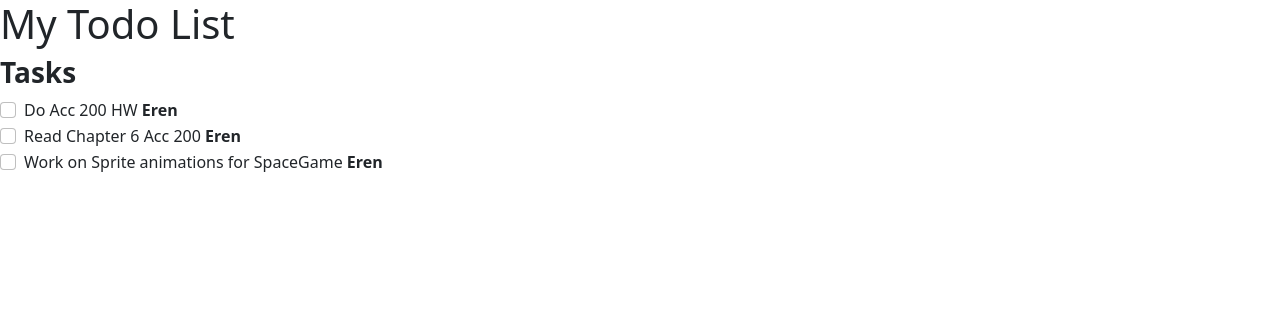
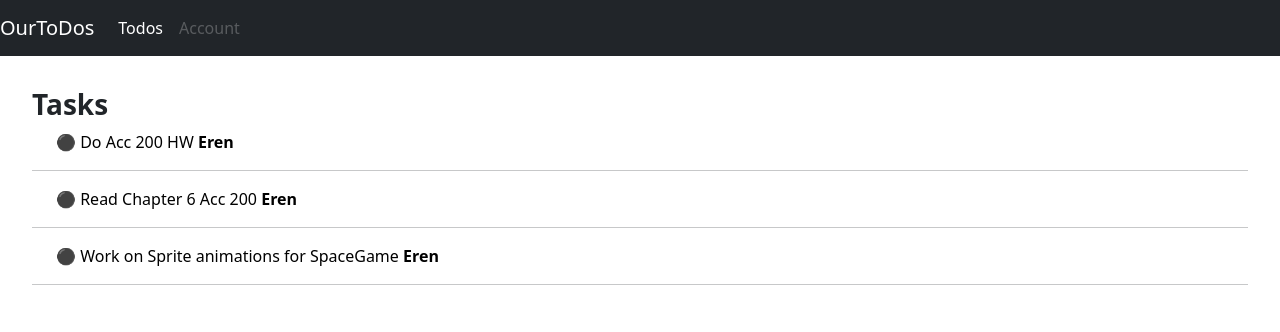
Before and after one commit to Ereneri/OurToDos, a Django app: page / in a window 1280 px wide. Shown: the top 332 px of the page. Run offline with Django 4.2, Linux system fonts and the light colour scheme; data comes from the database, SQL or seed files in the repository; both versions use the stored data as it was after the commit.

Commit message:
Clean CSS Frontend

```diff
--- a/ourtodos/ourtodos/accounts/templates/accounts/layout.html
+++ b/ourtodos/ourtodos/accounts/templates/accounts/layout.html
@@ -1,3 +1,5 @@
+{% load static %}
+
 <!DOCTYPE html>
 <html lang="en">
     <head>
@@ -5,8 +7,21 @@
         <link href="https://cdn.jsdelivr.net/npm/bootstrap@5.0.2/dist/css/bootstrap.min.css" rel="stylesheet" integrity="sha384-EVSTQN3/azprG1Anm3QDgpJLIm9Nao0Yz1ztcQTwFspd3yD65VohhpuuCOmLASjC" crossorigin="anonymous">
         <meta charset="utf-8">
         <meta name="viewport" content="width=device-width, initial-scale=1">
+        <link href="{% static 'accounts/styles.css' %}" rel="stylesheet">
     </head>
     <body>
+        <nav class="navbar navbar-expand-lg navbar-dark bg-dark">
+            <a class="navbar-brand" href="#">OurToDos</a>
+            <button class="navbar-toggler" type="button" data-toggle="collapse" data-target="#navbarNavAltMarkup" aria-controls="navbarNavAltMarkup" aria-expanded="false" aria-label="Toggle navigation">
+              <span class="navbar-toggler-icon"></span>
+            </button>
+            <div class="collapse navbar-collapse" id="navbarNavAltMarkup">
+              <div class="navbar-nav">
+                <a class="nav-item nav-link active" href="#">Todos</a>
+                <a class="nav-item nav-link disabled" href="#">Account</a>
+              </div>
+            </div>
+          </nav>
         {% block body %}
         {% endblock %}
     </body>
--- a/ourtodos/ourtodos/accounts/templates/accounts/task_list.html
+++ b/ourtodos/ourtodos/accounts/templates/accounts/task_list.html
@@ -1,27 +1,34 @@
 {% extends "accounts/layout.html" %}
 
 {% block body %}
+<div style="padding: 2em">
     {% for message in messages %}
         <div class="alert alert-primary">
             {{ message }}
         </div>
     {% endfor %}
-<h1>My Todo List</h1>
     <h3><strong>Tasks</strong></h3>
 
         <table>
             {% for task in tasks %}
             <tr>
+                <a href="{% url 'completeTask' task.id %}" style="text-decoration: none; color: black">
                     <div class="form-check">
-                <input class="form-check-input" type="checkbox" value="" id="flexCheckDefault">
-                <label class="form-check-label" for="flexCheckDefault">
+                        {% if task.complete %}
+                        <div style="text-decoration: line-through; color: darkgray">
+                                ✅
                                 {{ task.task }}
                                 <strong>{{ task.user }}</strong>
-                    {% if task.complete %}
                                 {{ task.compltedBy }}
+                        </div>
+                        {% else %}
+                            ⚫
+                            {{ task.task }}
+                            <strong>{{ task.user }}</strong>
                         {% endif %}
-                </label>
                     </div>
+                </a>
+                <hr>
             </tr>
             {% empty %}
                 <h3>No tasks</h3>
@@ -29,4 +36,6 @@
             </tr>
     </table>
 
+</div>
+
 {% endblock %}
--- a/ourtodos/ourtodos/accounts/urls.py
+++ b/ourtodos/ourtodos/accounts/urls.py
@@ -15,9 +15,10 @@ Including another URLconf
 """
 from django.contrib import admin
 from django.urls import path
-from .views import TaskList
+from .views import TaskList, completeTask
 
 urlpatterns = [
     path('admin/', admin.site.urls),
-    path('', TaskList.as_view(), name='list'),
+    path('', TaskList.as_view(), name='index'),
+    path('completeTask/<int:task_id>', completeTask, name='completeTask'),
 ]
--- a/ourtodos/ourtodos/accounts/views.py
+++ b/ourtodos/ourtodos/accounts/views.py
@@ -1,8 +1,9 @@
-from http.client import HTTPResponse
+from django.http import HttpResponse,HttpResponseRedirect
 from django.shortcuts import render, redirect
 from django.contrib.auth import authenticate, login, logout
 from django.views.generic.list import ListView
 from django.views.generic.edit import CreateView
+from django.urls import reverse
 from django import forms
 from .models import Task
 from django.contrib import messages
@@ -24,6 +25,9 @@ class taskForm(forms.ModelForm):
 
 ###############################################################################
 
+def index(request):
+    return render(request, 'index.html')
+
 def createNewTask(request, list_id):
     list = Task.objects.get(id=task_id)
 
@@ -33,6 +37,19 @@ def createNewTask(request, list_id):
         todo = Task(list = list, user= request.user, task=task)
         todo.save()
 
-        message.add_message(request, messages.INFO, 'Task Created')
+        messages.add_message(request, messages.INFO, 'Task Created')
 
         return redirect('list', list_id = list_id)
+
+def completeTask(request, task_id):
+    task = Task.objects.get(id=task_id)
+
+    if task.complete == True:
+        task.complete = False
+        task.completedBy = None
+    else:
+        task.complete = True
+        task.completedBy = request.user
+    task.save()
+
+    return HttpResponseRedirect(reverse("index"))
```
Also changed, not shown: ourtodos/ourtodos/accounts/static/accounts/stylesheet.css (added, +8 -0 lines), ourtodos/ourtodos/db.sqlite3. Lines whose indentation alone changed are shown as unchanged.
